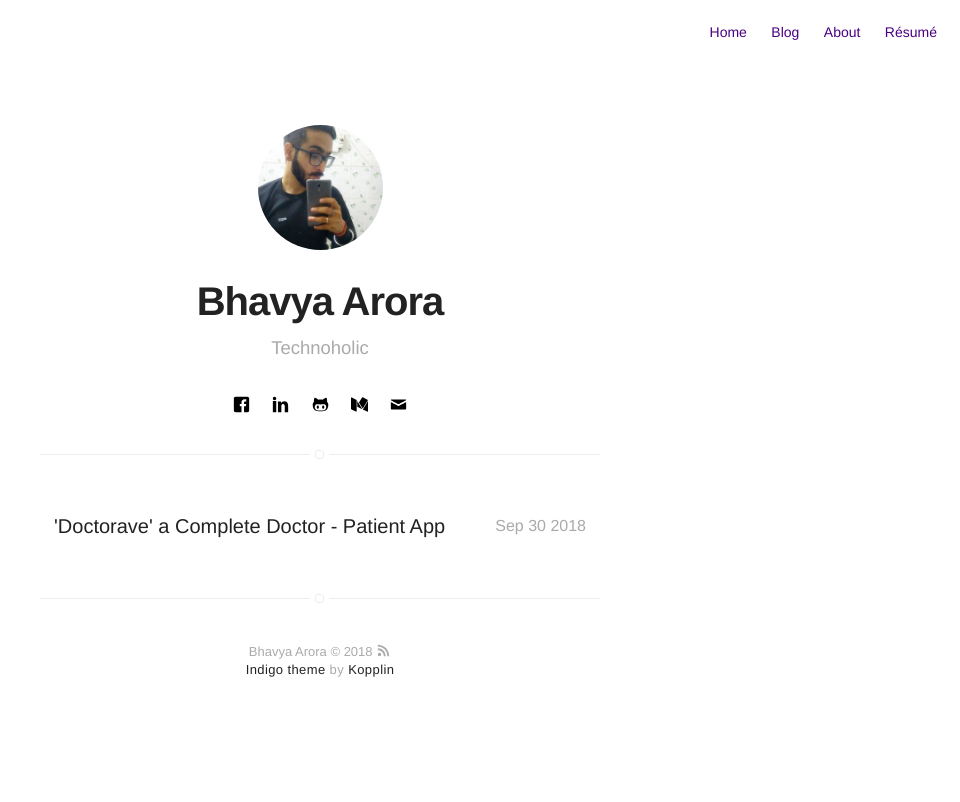
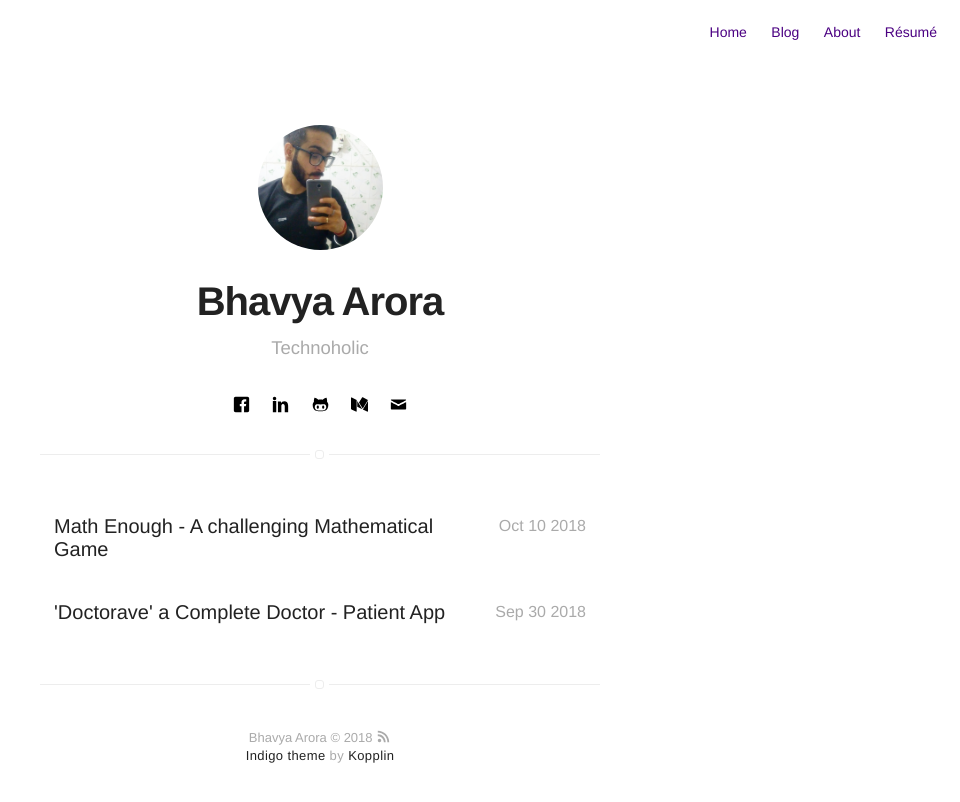
Before and after one commit to bhavya-arora/bhavya-arora.github.io, a Jekyll site: the page built from projects.html, in a window 1280 px wide. Shown: the top 802 px of the page, without its empty margins (320-1280 px from the left). Built offline with Jekyll 4.4.1, drawn with Linux system fonts in a browser that asks for light colours; part of the change alters nothing that is shown.

Commit message:
Update 2018-10-10-math_enough.markdown

```diff
--- a/_posts/2018-10-10-math_enough.markdown
+++ b/_posts/2018-10-10-math_enough.markdown
@@ -1,13 +1,13 @@
 ---
-title: "'Math Enough' - A Mathematical Game"
+title: "Math Enough - A challenging Mathematical Game"
 layout: post
 date: 2018-10-10 22:10
 tag: Android
-image: ../assets/images/math_enough.png
+image: ../assets/images/top_pic.png
 headerImage: true
 projects: true
 hidden: true # don't count this post in blog pagination
-description: "A simple yet challenging Mathematical Game.
+description: "A Simple yet a Challenging Mathematical game to play."
 category: project
 author: Bhavya Arora
 externalLink: false
```
